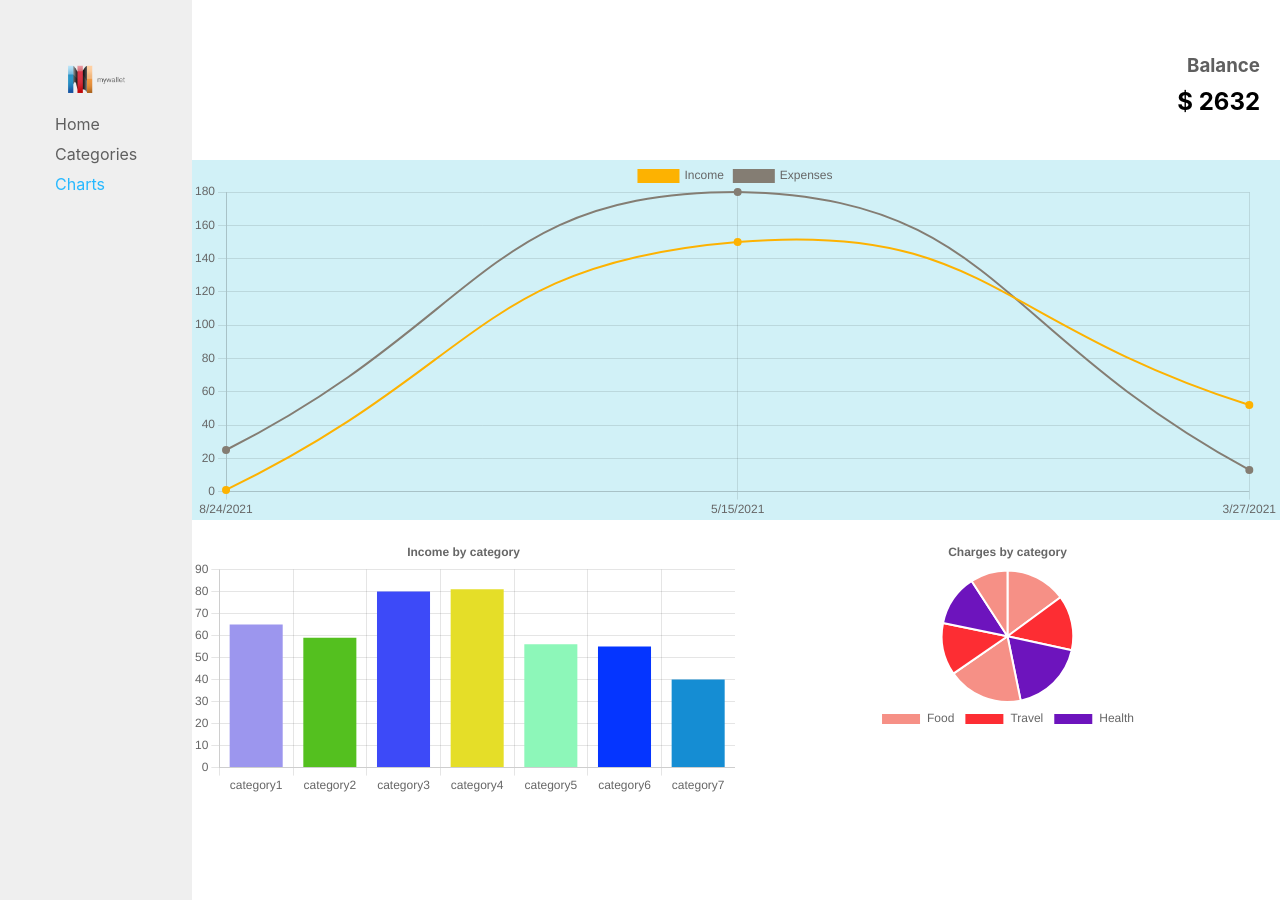
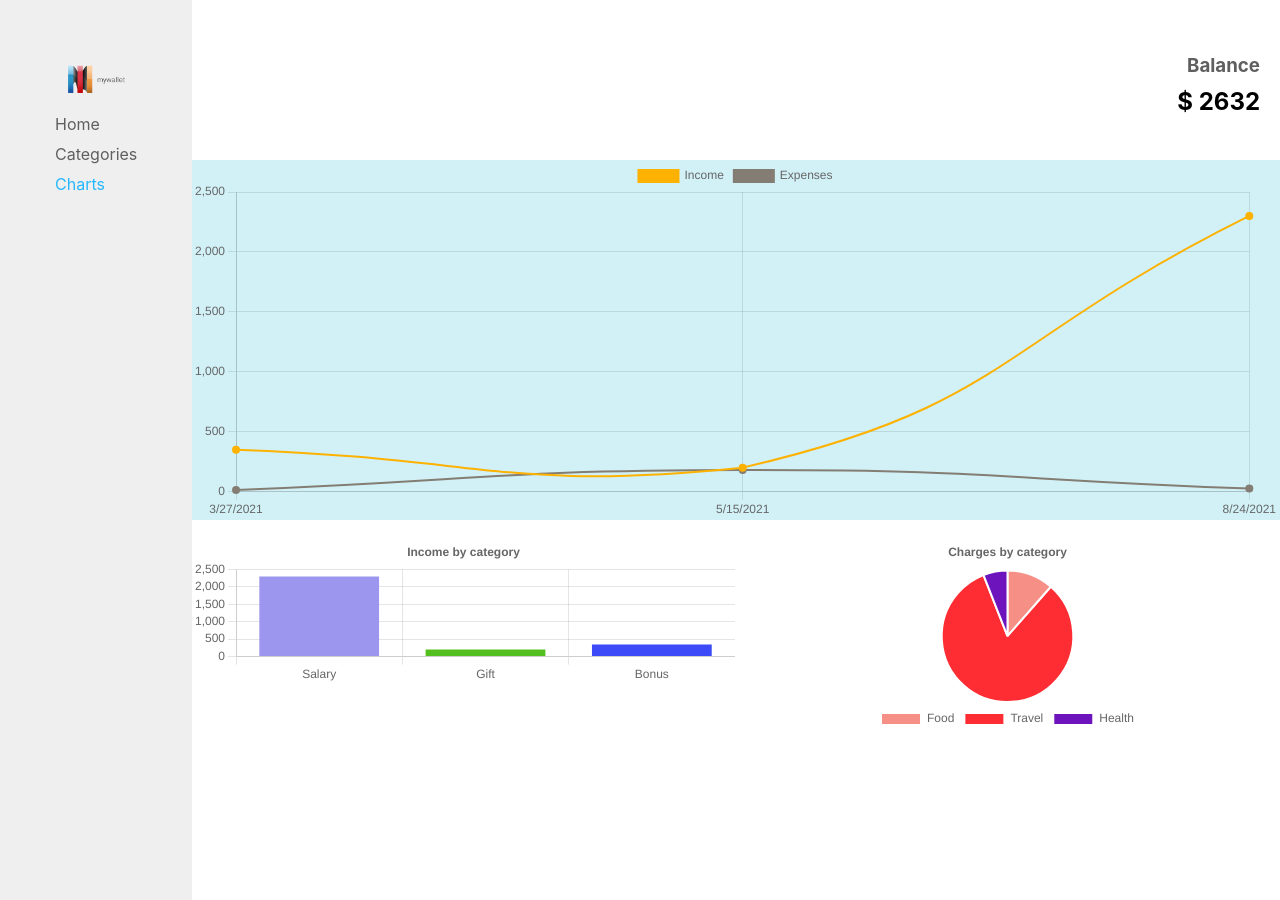
Before and after one commit to ViraOsina/cursor-project, a React (Create React App) app: page /charts in a window 1280 px wide. Built offline with nearby package versions, Linux system fonts and the light colour scheme.

Commit message:
"graphs update upon new data"

```diff
--- a/src/components/Charts/charges-chart.js
+++ b/src/components/Charts/charges-chart.js
@@ -3,7 +3,7 @@ import React from 'react';
 import { Pie } from 'react-chartjs-2';
 import Flex from '../StyledComponents/Flex'
 
-const ChargesChart = (props) => {
+const ChargesChart = ({chargesLabels, chargesData}) => {
 
     function randomColor() {
         const h = Math.random() * 360;
@@ -13,23 +13,20 @@ const ChargesChart = (props) => {
         return `hsl(${h}, ${s}%, ${l}%)`;
     }
 
-    const labels = Object.values(props);
-    let uniqueLabels = [0];
-    uniqueLabels = labels.filter((item, index) => labels.indexOf(item) === index);
 
     function backgroundColor() {
         let backgroundColors = [];
-        for(let i = 0; i < uniqueLabels.length; i++) {
+        for(let i = 0; i < chargesLabels.length; i++) {
             backgroundColors = [...backgroundColors, randomColor()];
         }
         return backgroundColors;
     }
 
     const data = {
-        labels: uniqueLabels,
+        labels: chargesLabels,
         datasets: [{
         label: 'Charges by category',
-        data: [65, 59, 80, 81, 56, 55, 40],
+        data: chargesData,
         backgroundColor: backgroundColor(),
         }]
     };
--- a/src/components/Charts/charts.js
+++ b/src/components/Charts/charts.js
@@ -4,50 +4,111 @@ import IncomeChart from './income-chart';
 import ChargesChart from './charges-chart';
 import Flex from '../StyledComponents/Flex'
 import styled from 'styled-components';
-import TableItems from '../dataBase';
+import { useSelector } from 'react-redux';
+//import TableItems from '../dataBase';
+//import TableItemsIncomes from '../dataBaseIncomes'
 
-const ColumFlex = styled(Flex)`
+const ColumnFlex = styled(Flex)`
   flex-direction:column
 `;
 
-const rawData = localStorage.DataBase ? JSON.parse(localStorage.getItem('DataBase')) : TableItems;
-//there is no definition which localStorage entry is "income" and which is "charge". For now assume all are charges
-let chargesData = [];
+const Chart = () => {
+  const chargesDB = useSelector(state => state.homeReducer.chargesDB);
+  const incomesDB = useSelector(state => state.homeReducer.incomesDB);
+
+  //console.log(TableItems, TableItemsIncomes)
+
+  let chargesSum = [];
   let chargesCategories = [];
   let chargesDates = [];
-console.log(localStorage)
-for (let i = 0; i < rawData.length; i++) {
 
-    chargesData = [...chargesData, rawData[i].money];
-    chargesCategories = [...chargesCategories, rawData[i].category];
-    chargesDates = [...chargesDates, rawData[i].date];
+  for (let i = 0; i < chargesDB.length; i++) {
+
+      chargesSum = [...chargesSum, +chargesDB[i].money];
+      chargesCategories = [...chargesCategories, chargesDB[i].category];
+      chargesDates = [...chargesDates, chargesDB[i].date];
 
   }
 
-let incomeData = [];
+  let incomeSum = [];
   let incomeCategories = [];
   let incomeDates = [];
 
-for (let i = 0; i < rawData.length; i++) {
+  for (let i = 0; i < incomesDB.length; i++) {
 
-    incomeData = [...incomeData, rawData[i].money];
-    incomeCategories = [...incomeCategories, rawData[i].category];
-    incomeDates = [...incomeDates, rawData[i].date];
+      incomeSum = [...incomeSum, +incomesDB[i].money];
+      incomeCategories = [...incomeCategories, incomesDB[i].category];
+      incomeDates = [...incomeDates, incomesDB[i].date];
 
   }
 
+  //dates in order
+  let dates = [];
+  dates = chargesDates.concat(incomeDates);
+  dates = dates.map(x => new Date(x).getTime()).sort((a,b) => a-b);
+  const sortedDates = [...new Set(dates)].map(x => new Date(x).toLocaleDateString())
 
+  //income and charges in chronological order
+  let incomes = [];
+  let charges = [];
 
-const Chart = () => {
+  for (let i = 0; i < sortedDates.length; i++) {
+    for (let j = 0; j < incomeDates.length; j++) {
+      let nullIncome = 0;
+      if (incomesDB[j].date === sortedDates[i]) {
+        nullIncome = incomesDB[j].money + nullIncome;
+        incomes[i] = nullIncome;
+      }
+    }
+    for (let j = 0; j < chargesDates.length; j++) {
+      let nullCharges = 0;
+      if (chargesDB[j].date === sortedDates[i]) {
+        nullCharges = chargesDB[j].money + nullCharges;
+        charges[i] = nullCharges;
+      }
+    }
+  }
+
+  //sorted data for incomes and charges
+  const uniqueIncomeCategories = [...new Set(incomeCategories)];
+  const uniqueChargesCategories = [...new Set(chargesCategories)];
+  let groupedIncomes = [];
+  let groupedCharges = [];
+
+  for (let i = 0; i < incomeCategories.length; i++) {
+    for (let j = 0; j < incomeSum.length; j++) {
+
+      if (incomesDB[j].category === uniqueIncomeCategories[i]) {
+        let nullIncome = 0;
+        nullIncome = +incomesDB[j].money + nullIncome;
+        groupedIncomes[i] = nullIncome;
+        console.log(groupedIncomes)
+      }
+    }
+  }
+
+  for(let i = 0; i < uniqueChargesCategories.length; i++){
+    for (let j = 0; j < chargesSum.length; j++) {
+      let nullCharges = 0;
+      if (chargesDB[j].category === uniqueChargesCategories[i]) {
+        nullCharges = +chargesDB[j].money + nullCharges;
+        groupedCharges[i] = nullCharges;
+      }
+    }
+  }
+
     return (
       <div>
-        <ColumFlex>
-          <MainChart chargesData = {chargesData} chargesDates ={chargesDates} />
+        <ColumnFlex>
+          <MainChart
+            chargesData = {charges}
+            incomeData = {incomes}
+            dates = {sortedDates}/>
           <Flex>
-            <IncomeChart />
-            <ChargesChart {...chargesCategories} />
+            <IncomeChart incomeLabels = {uniqueIncomeCategories} incomeData = {groupedIncomes}/>
+            <ChargesChart chargesLabels = {uniqueChargesCategories} chargesData = {groupedCharges}/>
           </Flex>
-        </ColumFlex>
+        </ColumnFlex>
       </div>
     );
 }
--- a/src/components/Charts/income-chart.js
+++ b/src/components/Charts/income-chart.js
@@ -11,25 +11,22 @@ function randomColor() {
     return `hsl(${h}, ${s}%, ${l}%)`;
 }
 
-const IncomeChart = () => {
-
-const labels = ['category1', 'category2', 'category3', 'category4', 'category5', 'category6', 'category7'];
+const IncomeChart = ({incomeLabels, incomeData}) => {
 
 function backgroundColor() {
     let backgroundColors = [];
-    for(let i = 0; i < labels.length; i++) {
+    for(let i = 0; i < incomeLabels.length; i++) {
         backgroundColors = [...backgroundColors, randomColor()];
     }
     return backgroundColors;
 }
 
 const data = {
-    labels: labels,
+    labels: incomeLabels,
     datasets: [{
       label: 'Income by category',
-      data: [65, 59, 80, 81, 56, 55, 40],
+      data: incomeData,
       backgroundColor: backgroundColor(),
-
     }]
   };
 
@@ -42,20 +39,20 @@ const data = {
           options={{
             plugins: {
                 legend: {
-                    display: true,
+                    display: false,
                     position:'bottom',
-                    labels: labels,
 
-                },
-                title:{
-                    display:true,
-                    text:'Income by category',
-                    fontSize:20
-                },
+                  },
 
-            },
-            responsive: true
+                  title:{
+                      display:true,
+                      text:'Income by category',
+                      fontSize:20
+                  },
+                   responsive: true
+              },
 
+              maintainAspectRatio: false,
           }}
         />
       </Flex>
--- a/src/components/Charts/main-chart.js
+++ b/src/components/Charts/main-chart.js
@@ -11,13 +11,10 @@ const ChartFlex = styled(Flex)`
 `;
 
 
-const MainChart = ({chargesDates, chargesData}) => {
-//ordering dates
-//const dates = chargesDates.map(x => Date.parse(x)).sort((a,b) => a-b);
-
+const MainChart = ({chargesData, incomeData, dates}) => {
 
 const state = {
-  labels:  chargesDates,
+  labels:  dates,
   datasets: [
     {
       label: 'Income',
@@ -26,7 +23,7 @@ const state = {
       backgroundColor: 'rgba(253,178,1,1)',
       borderColor: 'rgba(253,178,1,1)',
       borderWidth: 2,
-      data: [1, 150, 52, 15, 10]
+      data: incomeData.map(x=>+x)
     },
     {
         label: 'Expenses',
```
Also changed, not shown: package.json (+12 -0 lines), 1 other file (tests, documents, lock files or other folders). Lines whose indentation alone changed are shown as unchanged.
